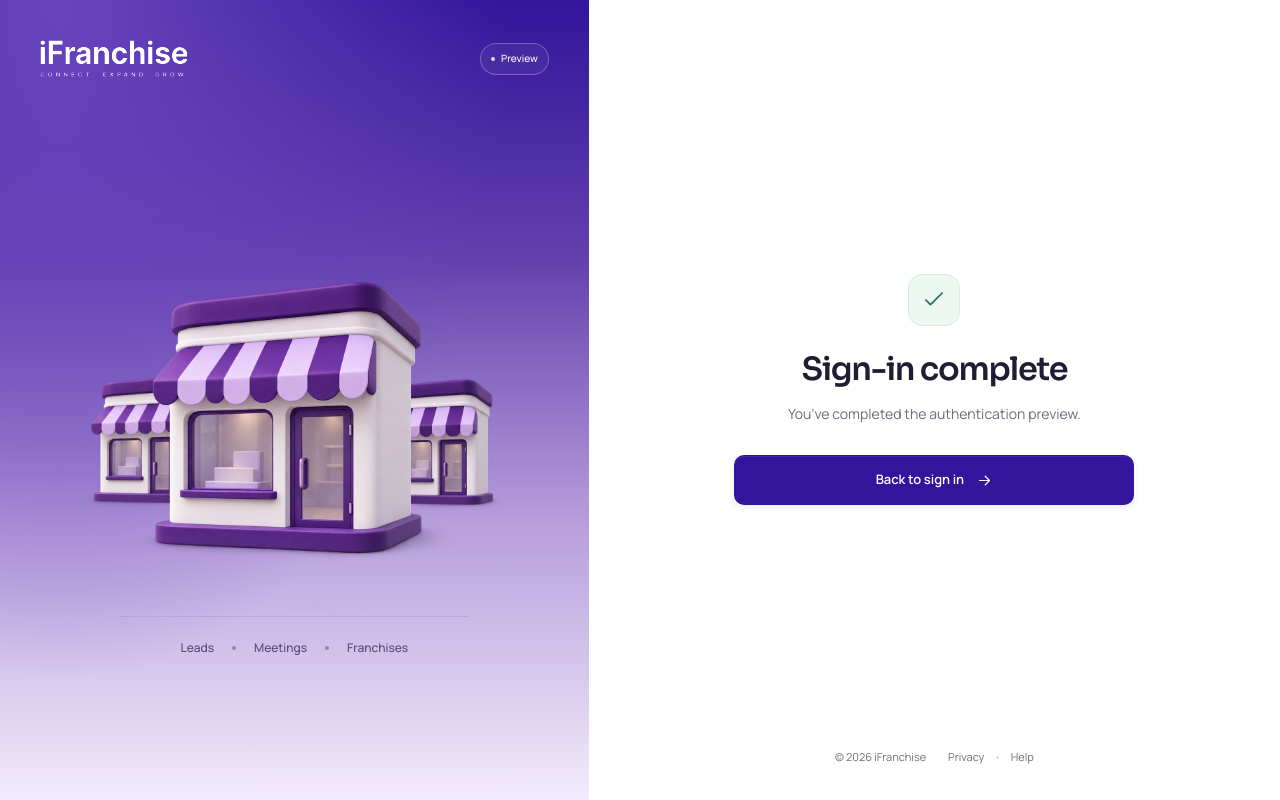
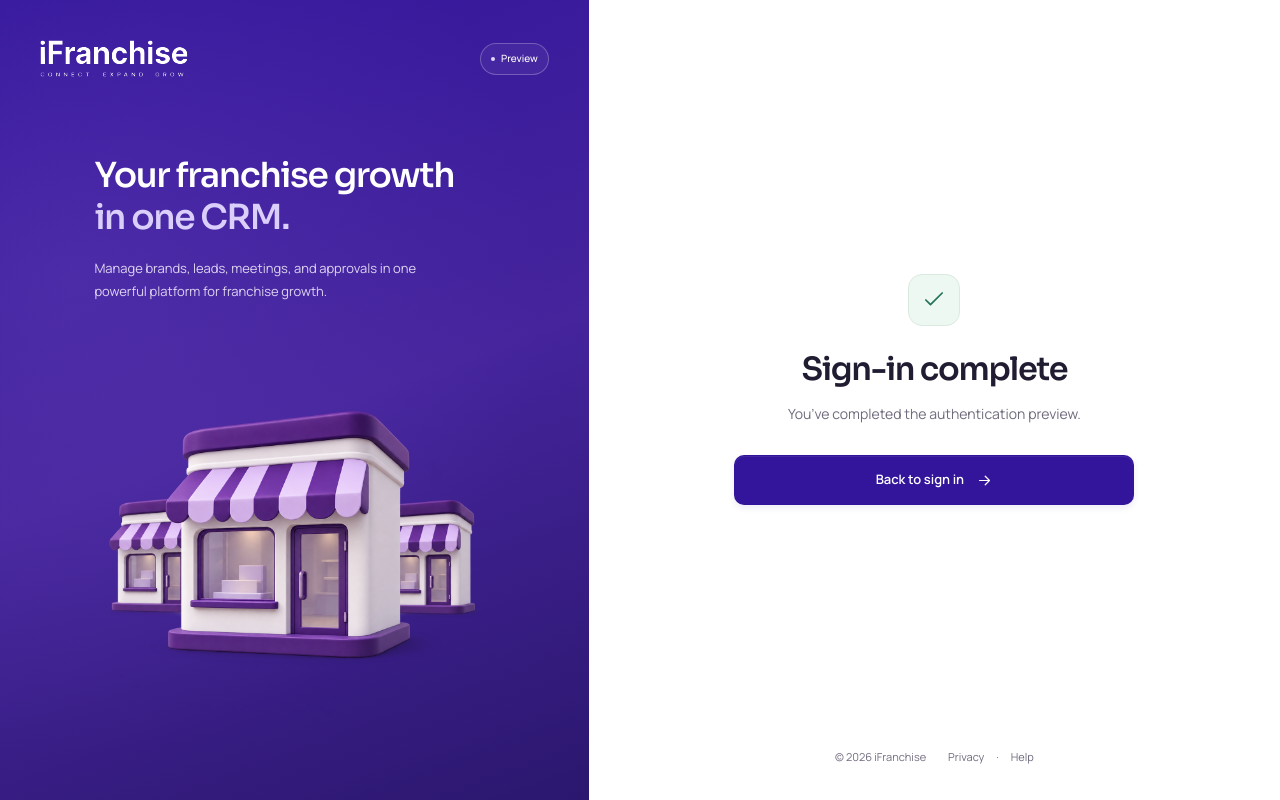
Before and after one commit to iFranchise-Tech/ifranchise-crm-wireframes, a Next.js app: page /demo/authenticated in a window 1280 px wide. Built offline with nearby package versions, Linux system fonts and the light colour scheme.

Commit message:
Refine brand panel copy and deepen purple gradient

```diff
--- a/app/globals.css
+++ b/app/globals.css
@@ -141,15 +141,15 @@ svg { flex: none; width: 20px; height: 20px; }
 .auth-brand-panel { display: none; }
 @media (min-width: 901px) {
   .auth-viewport, .auth-viewport:has(.welcome-screen) { display: grid; grid-template-columns: minmax(360px, .92fr) minmax(440px, 1.08fr); background: #fff; }
-  .auth-brand-panel { display: flex; position: relative; flex-direction: column; align-items: flex-start; min-width: 0; padding: 40px; overflow: hidden; background: radial-gradient(ellipse at 10% 0%, #6946bd 0%, transparent 60%), linear-gradient(180deg, #32159b 0%, #6240ad 32%, #b8a0dd 66%, #f2ebfa 100%); }
+  .auth-brand-panel { display: flex; position: relative; flex-direction: column; align-items: flex-start; min-width: 0; padding: 40px; overflow: hidden; background: radial-gradient(ellipse at 12% 35%, #7650c847 0%, transparent 65%), linear-gradient(160deg, #32159b 0%, #45249c 52%, #2b176e 100%); }
   .auth-brand-panel .brand-wordmark img { width: 148px; height: 37px; filter: brightness(0) invert(1); }
   .auth-brand-heading { display: flex; align-items: center; justify-content: space-between; gap: 16px; width: 100%; }
-  .auth-brand-scene { width: 100%; margin: auto; }
-  .auth-brand-art { width: min(100%, 440px); margin: 0 auto; }
+  .auth-brand-scene { display: flex; flex-direction: column; gap: 12px; width: 100%; max-width: 400px; margin: auto; padding-top: 32px; }
+  .auth-brand-copy h2 { margin: 0; color: #fff; font-size: clamp(28px, 2.7vw, 38px); font-weight: 550; line-height: 1.23; letter-spacing: -.04em; }
+  .auth-brand-copy h2 > span { display: block; color: #dacefa; }
+  .auth-brand-copy p { max-width: 360px; margin: 18px 0 0; color: #ded5f2; font-size: 13px; line-height: 1.8; }
+  .auth-brand-art { width: min(100%, 400px); margin: 0 auto; }
   .auth-brand-art img { display: block; width: 100%; height: auto; }
-  .franchise-flow { display: flex; align-items: center; justify-content: center; gap: 18px; width: 100%; max-width: 350px; padding: 22px 0 4px; margin: 0 auto; border-top: 1px solid #6e4b9b26; list-style: none; color: #5c4677; font-size: 12px; font-weight: 500; }
-  .franchise-flow li { display: flex; align-items: center; gap: 18px; }
-  .franchise-flow li + li::before { width: 4px; height: 4px; border-radius: 50%; background: #9a7bb7; content: ""; }
   .auth-column { grid-template-rows: 1fr auto; padding: 40px 48px 25px; }
   .auth-column-header { display: none; }
   .auth-content { padding: 40px 0; }
--- a/components/layout/auth-brand-panel.tsx
+++ b/components/layout/auth-brand-panel.tsx
@@ -6,10 +6,11 @@ export function AuthBrandPanel() {
   return <aside className="auth-brand-panel" aria-label="iFranchise CRM">
     <div className="auth-brand-heading"><BrandMark /><AuthInformation variant="badge" /></div>
     <figure className="auth-brand-scene">
-      <div className="auth-brand-art"><Image src="/illustrations/franchise-storefront.png" alt="" width={1280} height={1280} sizes="(min-width: 901px) 440px, 1px" /></div>
-      <figcaption><ol className="franchise-flow" aria-label="Franchise CRM workflow">
-        <li>Leads</li><li>Meetings</li><li>Franchises</li>
-      </ol></figcaption>
+      <figcaption className="auth-brand-copy">
+        <h2>Your franchise growth <span>in one CRM.</span></h2>
+        <p>Manage brands, leads, meetings, and approvals in one powerful platform for franchise growth.</p>
+      </figcaption>
+      <div className="auth-brand-art"><Image src="/illustrations/franchise-storefront.png" alt="" width={1280} height={1280} sizes="(min-width: 901px) 400px, 1px" /></div>
     </figure>
   </aside>;
 }
```
Also changed, not shown: 1 other file (tests, documents, lock files or other folders).
